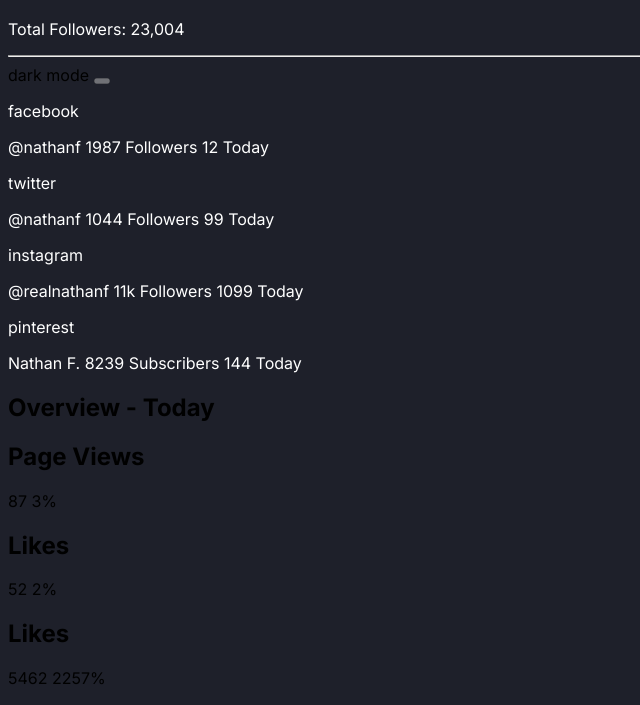
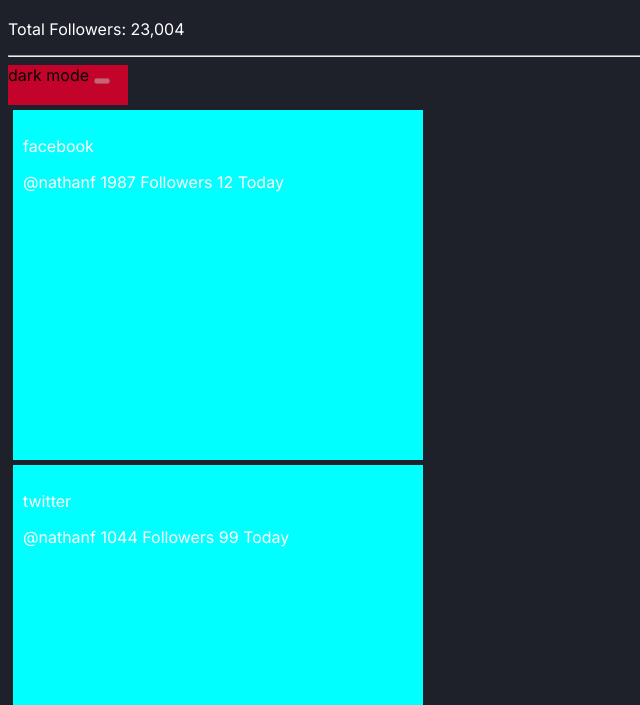
Before and after one commit to Avantiermv/social-media-dashboard-challenge, a plain HTML site: page styleandindex/index.html in a window 1280 px wide. Shown: the part 63-768 px from the top of the page, without its empty margins (0-640 px from the left). Drawn offline with Linux system fonts and the light colour scheme.

Commit message:
Colors and Width.
I added color and width, height to some divs.

```diff
--- a/styleandindex/index.html
+++ b/styleandindex/index.html
@@ -17,12 +17,12 @@
   <hr>
 
     <main>
+      <div id="button">
+        dark mode
+        <button disabled="disabled" onclick="mudar()"></button>
+    </div>
+
       <section id="section1">
-        <div id="button">
-          dark mode
-          <button disabled="disabled" onclick="mudar()"></button>
-        </div>
-
         <div>
           <p>facebook</p>
           <p>@nathanf
--- a/styleandindex/style.css
+++ b/styleandindex/style.css
@@ -42,3 +42,21 @@
 #header > h1, p{
     color: var(--WhiteText);
 }
+
+#button{
+    width: 120px;
+    height: 40px;
+    background-color: var(--YouTube);
+}
+
+#section1{
+    color: var(--WhiteText);
+}
+
+#section1 > div{
+    width: 390px;
+    height: 330px;
+    padding: 10px;
+    background-color: aqua;
+    margin: 5px;
+}
```
